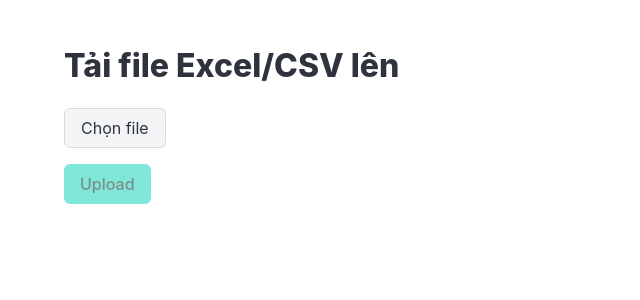
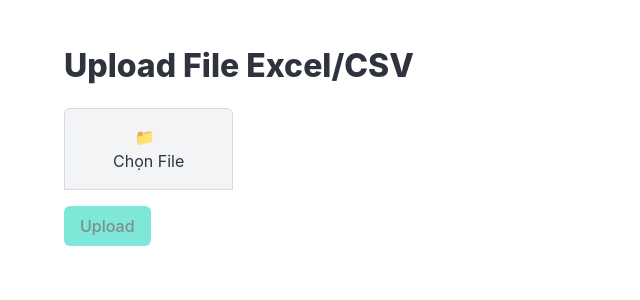
Before and after one commit to NgcThang/test1, a Nuxt app in the folder frontend/: page /upload in a window 1280 px wide. Shown: the top 300 px of the page, without its empty margins (0-640 px from the left). Built offline with nearby package versions, Linux system fonts and the light colour scheme.

Commit message:
Hoan thanh phan doc file

```diff
--- a/frontend/pages/index.vue
+++ b/frontend/pages/index.vue
@@ -3,6 +3,10 @@
     <div class="container">
       <h1 class="title">Trang chủ</h1>
       <NuxtLink to="/files" class="button is-link mt-4"> Xem danh sách file đã upload</NuxtLink>
+    </div>
+    <div class="container">
+      <h1 class="title">Tải file dữ liệu (csv, xlsx)</h1>
+      <NuxtLink to="/upload" class="button is-link mt-4"> Upload here</NuxtLink>
     </div>
   </section>
 </template>
--- a/frontend/pages/upload.vue
+++ b/frontend/pages/upload.vue
@@ -1,22 +1,35 @@
 <template>
   <section class="section">
     <div class="container">
-        <h1 class="title">Tải file Excel/CSV lên</h1>
+      <h1 class="title">Upload File Excel/CSV</h1>
 
-        <form @submit.prevent="submitFile">
-          <div class="file mb-4">
+      <!-- Button chọn file -->
+      <div class="file has-name is-boxed mb-4">
         <label class="file-label">
-              <input class="file-input" type="file" @change="handleChange" accept=".xlsx,.csv" />
+          <input class="file-input" type="file" accept=".xlsx,.csv" @change="handleChange" />
           <span class="file-cta">
-                <span class="file-label">Chọn file</span>
+            <span class="file-icon">
+              📁
+            </span>
+            <span class="file-label">
+              Chọn File
+            </span>
+          </span>
+          <span class="file-name" v-if="file">
+            {{ file.name }}
           </span>
         </label>
       </div>
 
-          <button class="button is-primary" :disabled="!file">Upload</button>
-        </form>
+      <!-- Nút Upload -->
+      <button class="button is-primary" @click="upload" :disabled="!file">
+        Upload
+      </button>
 
-        <p v-if="message" class="mt-4">{{ message }}</p>
+      <!-- Thông báo -->
+      <p class="mt-4" v-if="message" :class="{ 'has-text-success': success, 'has-text-danger': !success }">
+        {{ message }}
+      </p>
     </div>
   </section>
 </template>
@@ -26,26 +39,29 @@
 
 const file = ref(null)
 const message = ref('')
+const success = ref(false)
 
 function handleChange(event) {
   file.value = event.target.files[0]
 }
 
-  async function submitFile() {
+async function upload() {
   if (!file.value) return
 
-    const formData = new FormData()
-    formData.append('file', file.value)
+  const form = new FormData()
+  form.append('file', file.value)
 
   try {
-      await $fetch('http://127.0.0.1:8000/upload/', {
+    const res = await $fetch('http://127.0.0.1:8000/upload/', {
       method: 'POST',
-        body: formData
+      body: form,
     })
-      message.value = 'Tải file thành công!'
+    success.value = true
+    message.value = '✅ Upload thành công! Vui lòng kiểm tra tại trang /files.'
     file.value = null
   } catch (err) {
-      message.value = 'Có lỗi xảy ra khi tải file.'
+    success.value = false
+    message.value = '❌ Upload thất bại. Hãy kiểm tra file và server.'
     console.error(err)
   }
 }
```
Also changed, not shown: 1 other file (tests, documents, lock files or other folders). Lines whose indentation alone changed are shown as unchanged.
